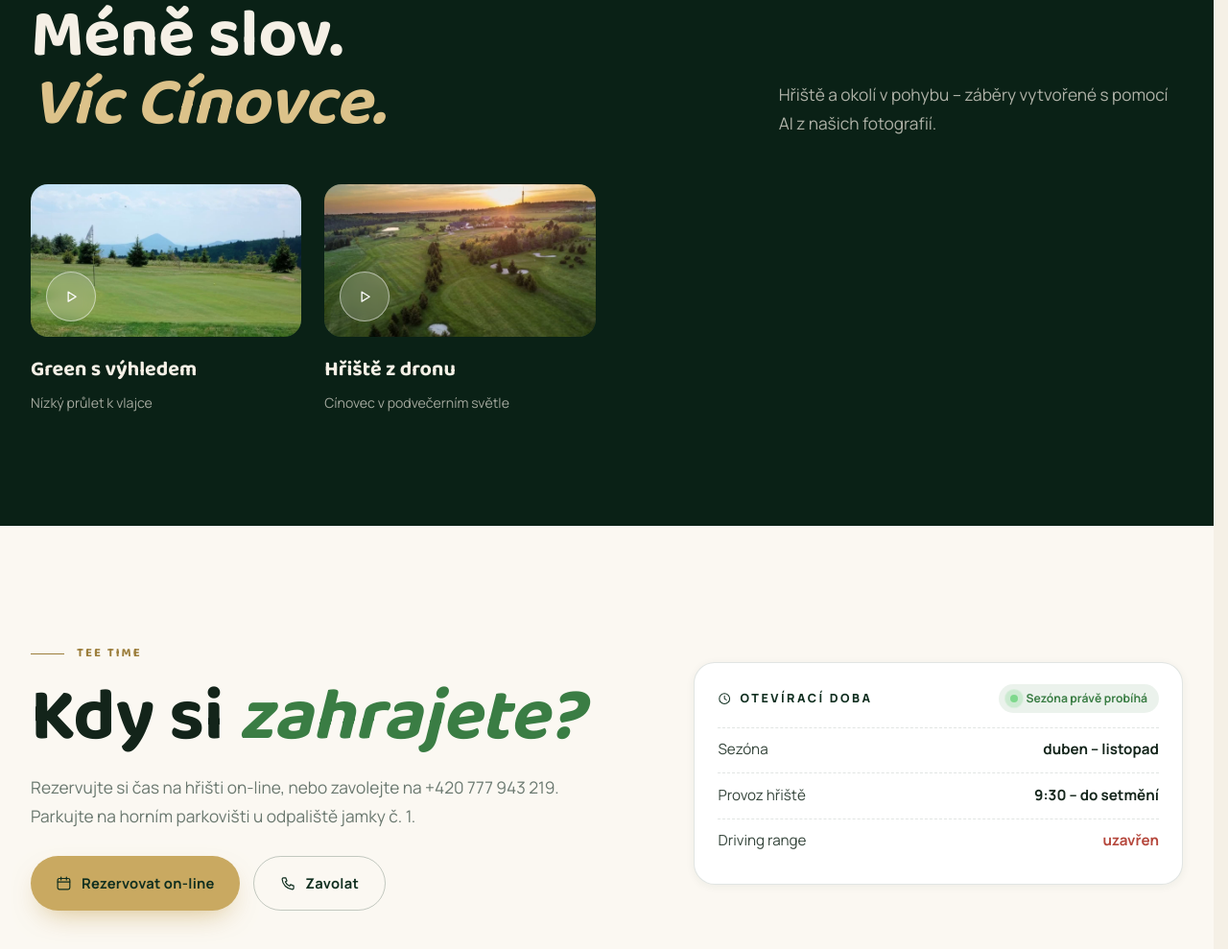
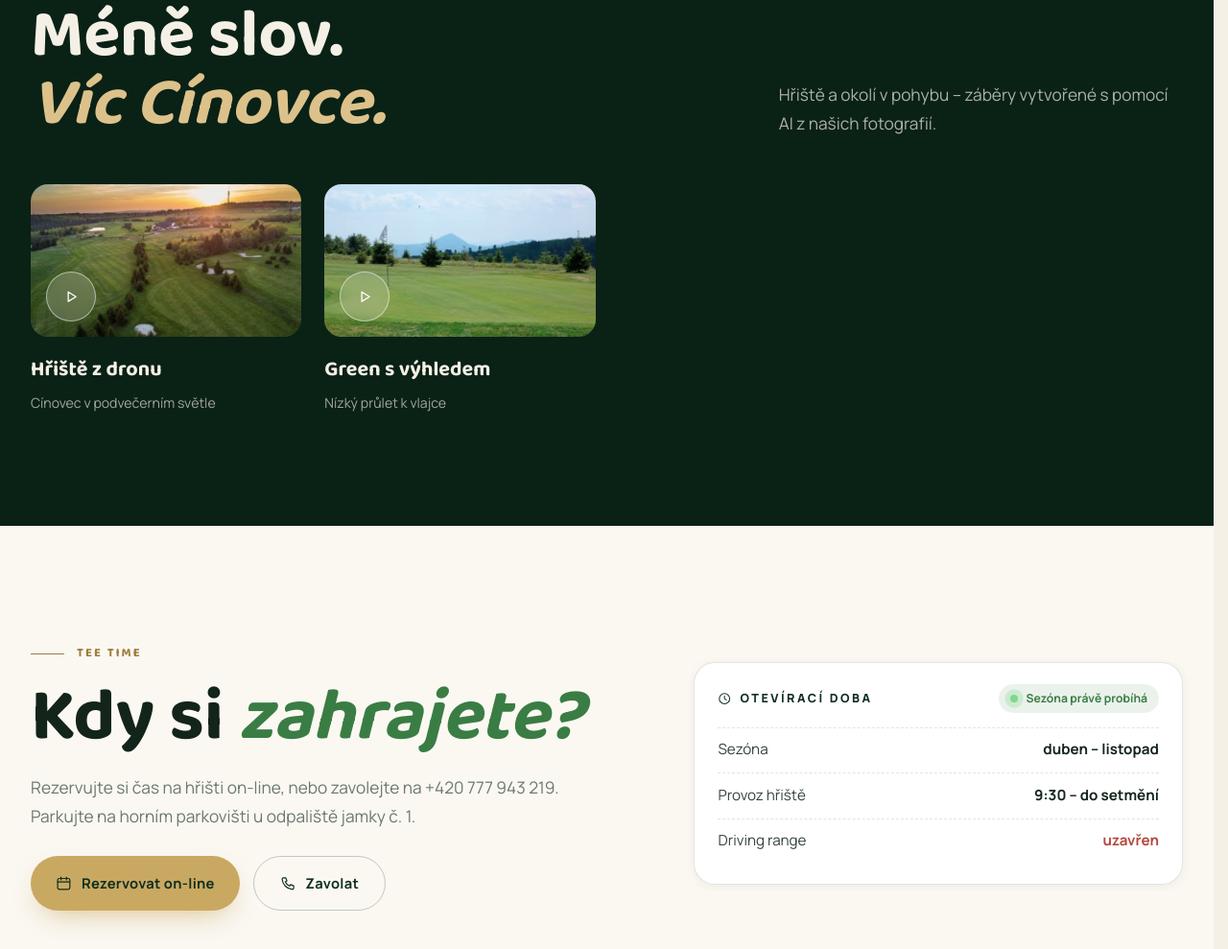
Before and after one commit to petrkrtek81-byte/golf-test, a plain HTML site: page index.html in a window 1280 px wide. Shown: the part 5742-6731 px from the top of the page at 96% size. Drawn offline with Linux system fonts and the light colour scheme.

Commit message:
Úvod začíná vždy letem dronem ke klubovně, pak green
Co-Authored-By: Claude Opus 5.5 <noreply@anthropic.com>

```diff
--- a/index.html
+++ b/index.html
@@ -234,10 +234,10 @@ window.GCT_OBSAH.catch(() => {});</script>
       <img src="assets/img/13475130_838632482938527_8570459729176729686_o.jpg" alt="" decoding="async">
     </div>
   </div>
-  <!-- Videa v pozadí (vytvořená z fotek hřiště): nejdřív green, pak let dronem, a stále dokola.
+  <!-- Videa v pozadí (vytvořená z fotek hřiště): nejdřív let dronem ke klubovně, pak green, a stále dokola.
        Načtou se jen na rychlém připojení a bez „omezit pohyb“; do té doby a jinak běží fotky výše. -->
   <video class="hero__video hero-video" id="heroVideo" muted loop playsinline preload="none" aria-hidden="true"
-         data-src="assets/video/hriste.mp4" data-playlist="assets/video/hriste.mp4,assets/video/uvod.mp4" poster="assets/video/hriste-poster.jpg"></video>
+         data-src="assets/video/uvod.mp4" data-playlist="assets/video/uvod.mp4,assets/video/hriste.mp4" poster="assets/video/uvod-poster.jpg"></video>
   <button class="video-toggle" type="button" aria-pressed="false" aria-label="Pozastavit video"><svg class="i"><use href="#i-pause"/></svg></button>
   <div class="hero__overlay"></div>
 
@@ -377,15 +377,15 @@ window.GCT_OBSAH.catch(() => {});</script>
       <p class="lead reveal" style="--d:.1s">Hřiště a okolí v pohybu – záběry vytvořené s pomocí AI z našich fotografií.</p>
     </div>
     <div class="videos__grid">
-      <button class="video-card reveal" type="button" style="--d:0.00s" data-video="assets/video/hriste.mp4" data-title="Green s výhledem">
+      <button class="video-card reveal" type="button" style="--d:0.00s" data-video="assets/video/uvod.mp4" data-title="Hřiště z dronu">
+        <span class="video-card__media"><img src="assets/video/uvod-poster.jpg" alt="" loading="lazy"><span class="video-card__play"><svg class="i"><use href="#i-play"/></svg></span></span>
+        <span class="video-card__title">Hřiště z dronu</span>
+        <span class="video-card__sub">Cínovec v podvečerním světle</span>
+      </button>
+      <button class="video-card reveal" type="button" style="--d:0.08s" data-video="assets/video/hriste.mp4" data-title="Green s výhledem">
         <span class="video-card__media"><img src="assets/video/hriste-poster.jpg" alt="" loading="lazy"><span class="video-card__play"><svg class="i"><use href="#i-play"/></svg></span></span>
         <span class="video-card__title">Green s výhledem</span>
         <span class="video-card__sub">Nízký průlet k vlajce</span>
-      </button>
-      <button class="video-card reveal" type="button" style="--d:0.08s" data-video="assets/video/uvod.mp4" data-title="Hřiště z dronu">
-        <span class="video-card__media"><img src="assets/video/uvod-poster.jpg" alt="" loading="lazy"><span class="video-card__play"><svg class="i"><use href="#i-play"/></svg></span></span>
-        <span class="video-card__title">Hřiště z dronu</span>
-        <span class="video-card__sub">Cínovec v podvečerním světle</span>
       </button>
     </div>
   </div>
--- a/nastroje/sestav-web.js
+++ b/nastroje/sestav-web.js
@@ -66,8 +66,8 @@ const SECTION_PAGES = PAGES.filter(p => p.nav).map(p => p.page);
 
 // videa na úvodní stránce (sekce „Méně slov. Víc Cínovce.“) – ukáže se jen to, co je v assets/video
 const VIDEOS = [
+  { file: 'uvod', title: 'Hřiště z dronu', sub: 'Cínovec v podvečerním světle' },
   { file: 'hriste', title: 'Green s výhledem', sub: 'Nízký průlet k vlajce' },
-  { file: 'uvod', title: 'Hřiště z dronu', sub: 'Cínovec v podvečerním světle' },
   // zimní video je jen na stránce Půjčovna běžek (na úvodní stránce golf)
 ];
 const videoGrid = () => {
```
Also changed, not shown: sablony/index.html (+2 -2 lines).
